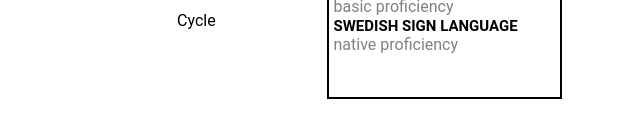
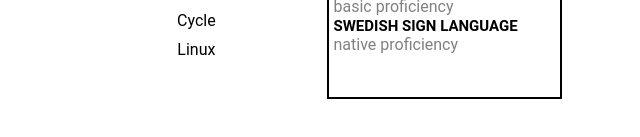
Before and after one commit to lemonecit/cv, a plain HTML site: page index.html in a window 1280 px wide. Shown: the part 553-690 px from the top of the page, 594-1234 px from the left. Drawn offline with Linux system fonts and the light colour scheme; a web font is replaced by a local one.

Commit message:
fsdfdfsdf

```diff
--- a/index.html
+++ b/index.html
@@ -151,6 +151,7 @@
                     <span>3D CAD</span>
                     <span>Finanical</span>
                     <span>Cycle</span>
+                    <span>Linux</span>
 
                   </div>
 
```
